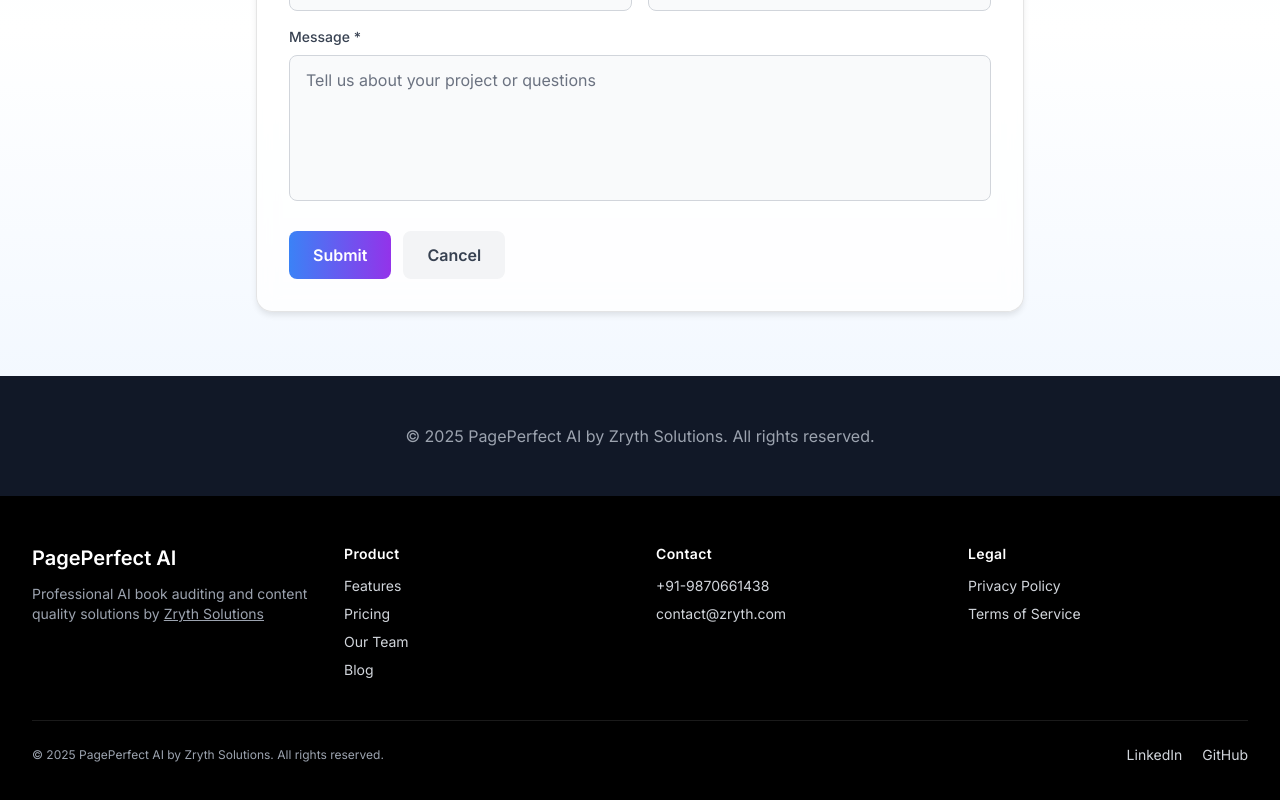
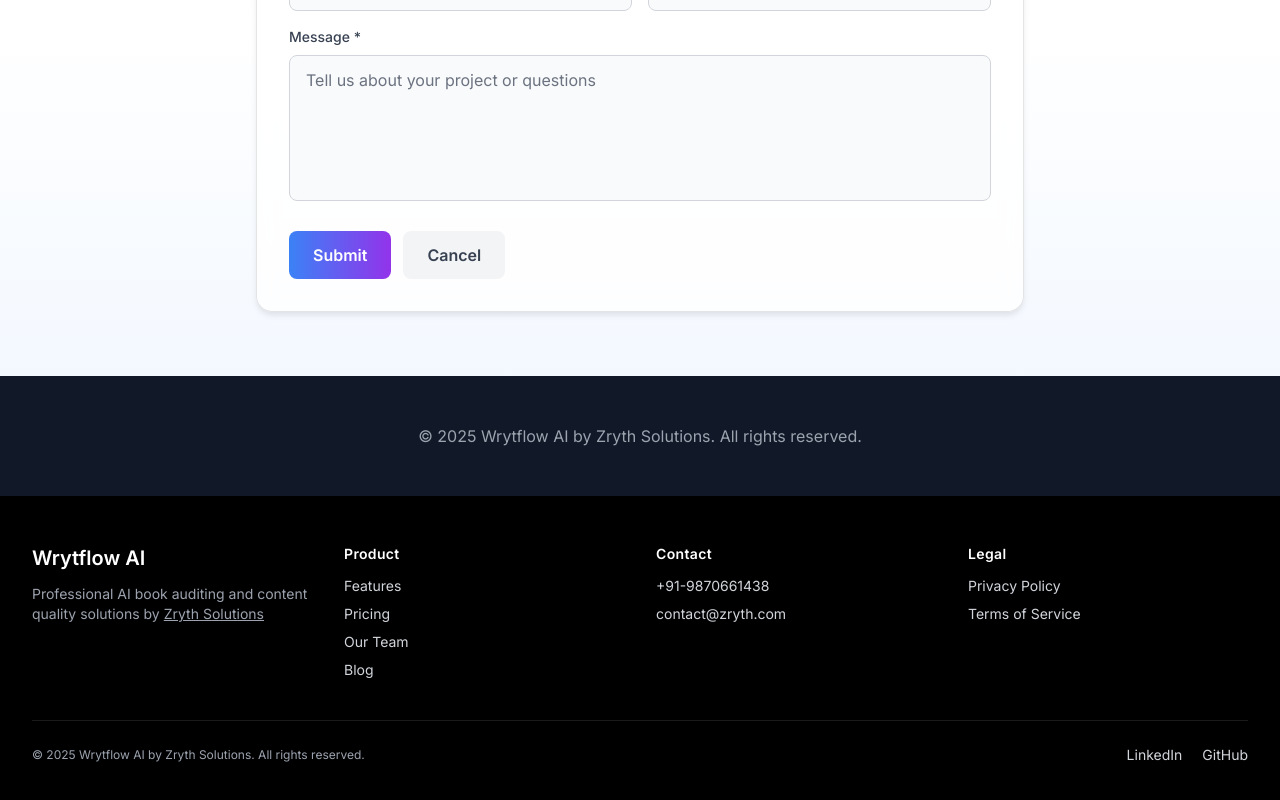
Before and after one commit to zryth-solutions/pageperfect-ai-landing, a Next.js app: page /contact in a window 1280 px wide. Shown: the part 442-1242 px from the top of the page. Built offline with nearby package versions, Linux system fonts and the light colour scheme.

Commit message:
first commit

```diff
--- a/app/blog/[slug]/page.tsx
+++ b/app/blog/[slug]/page.tsx
@@ -240,7 +240,7 @@
       <footer className="bg-gray-900 text-white py-12 px-4 sm:px-6 lg:px-8">
         <div className="max-w-7xl mx-auto text-center">
           <p className="text-gray-400">
-            © 2025 PagePerfect AI by Zryth Solutions. All rights reserved.
+            © 2025 Wrytflow AI by Zryth Solutions. All rights reserved.
           </p>
         </div>
       </footer>
--- a/app/contact/page.tsx
+++ b/app/contact/page.tsx
@@ -44,7 +44,7 @@
         className="glass-effect rounded-2xl p-6 sm:p-8 bg-white"
       >
         <input type="hidden" name="_cc" value="sharshit416@gmail.com, manas@zryth.com" />
-        <input type="hidden" name="_subject" value="New Contact Request - PagePerfect AI" />
+        <input type="hidden" name="_subject" value="New Contact Request - Wrytflow AI" />
         <input type="hidden" name="_captcha" value="false" />
         <input type="hidden" name="_next" value={nextUrl} />
 
@@ -173,7 +173,7 @@
       {/* Footer */}
       <footer className="bg-gray-900 text-white py-12 px-4 sm:px-6">
         <div className="max-w-7xl mx-auto text-center">
-          <p className="text-gray-400">© 2025 PagePerfect AI by Zryth Solutions. All rights reserved.</p>
+          <p className="text-gray-400">© 2025 Wrytflow AI by Zryth Solutions. All rights reserved.</p>
         </div>
       </footer>
     </main>
--- a/app/layout.tsx
+++ b/app/layout.tsx
@@ -6,7 +6,7 @@
 const inter = Inter({ subsets: ["latin"] });
 
 export const metadata: Metadata = {
-  title: "PagePerfect AI - Professional AI Book Auditing for Authors & Publishers",
+  title: "Wrytflow AI - Professional AI Book Auditing for Authors & Publishers",
   description: "Transform your manuscripts with AI-powered auditing. Custom knowledge bases and agentic workflows that 10x your content quality efficiency. By Zryth Solutions.",
   keywords: "AI book auditing, manuscript review, publisher tools, author tools, content quality, AI agent",
   icons: {
@@ -15,7 +15,7 @@
     apple: "/logo.png",
   },
   openGraph: {
-    title: "PagePerfect AI - Professional AI Book Auditing",
+    title: "Wrytflow AI - Professional AI Book Auditing",
     description: "Transform your manuscripts with AI-powered auditing. 10x efficiency with unmatched accuracy.",
     type: "website",
   },
--- a/app/page.tsx
+++ b/app/page.tsx
@@ -104,6 +104,7 @@
     setIsSubmitting(true);
 
     try {
+      console.log('Submitting form to API...');
       const response = await fetch('https://zryth-server.zryth.com/api/mail/submit-form', {
         method: 'POST',
         headers: {
@@ -120,7 +121,14 @@
         }),
       });
 
+      console.log('Response status:', response.status);
+
+      if (!response.ok) {
+        throw new Error(`HTTP error! status: ${response.status}`);
+      }
+
       const result = await response.json();
+      console.log('Result:', result);
 
       if (result.success) {
         alert('Your form has been submitted. We will contact you within 24 hours.');
@@ -133,25 +141,16 @@
           message: '',
           plan: 'Basic'
         });
-        // Redirect to success page
-        window.location.href = nextUrl;
       } else {
         alert(`Failed to submit form: ${result.message || 'Please try again later.'}`);
       }
     } catch (error) {
       console.error('Form submission error:', error);
-      alert('Failed to submit form. Please try again later.');
+      alert(`Failed to submit form: ${error instanceof Error ? error.message : 'Network error'}. Please contact us directly at contact@zryth.com or call +91-9870661438`);
     } finally {
       setIsSubmitting(false);
     }
   };
-
-  const [nextUrl, setNextUrl] = useState<string>("/");
-  useEffect(() => {
-    if (typeof window !== "undefined") {
-      setNextUrl(`${window.location.origin}/?lead=1`);
-    }
-  }, []);
 
   useEffect(() => {
     if (searchParams.get("lead") === "1") {
@@ -285,7 +284,7 @@
             {...fadeIn}
           >
             <h2 className="text-2xl sm:text-3xl md:text-4xl lg:text-5xl font-bold mb-4 text-gray-900">
-              Why Choose <span className="gradient-text">PagePerfect AI</span>
+              Why Choose <span className="gradient-text">Wrytflow AI</span>
             </h2>
             <p className="text-base sm:text-lg md:text-xl text-gray-600">Specialized AI auditing for authors, publishers, and writing professionals</p>
           </motion.div>
@@ -483,7 +482,7 @@
                 ))}
               </div>
               <p className="text-gray-600 mb-6 text-sm sm:text-base">
-                &ldquo;PagePerfect AI transformed our educational content quality. With their custom knowledge base, we achieved 99.9% accuracy in textbook auditing. The agentic workflows reduced our review time by 10x while maintaining our high standards.&rdquo;
+                &ldquo;Wrytflow AI transformed our educational content quality. With their custom knowledge base, we achieved 99.9% accuracy in textbook auditing. The agentic workflows reduced our review time by 10x while maintaining our high standards.&rdquo;
               </p>
               <div className="flex items-center gap-4">
                 <div className="w-10 h-10 sm:w-12 sm:h-12 bg-gradient-to-r from-blue-500 to-purple-600 rounded-full flex-shrink-0" />
@@ -528,7 +527,7 @@
               Ready to <span className="gradient-text">10x Your Efficiency?</span>
             </h2>
             <p className="text-base sm:text-lg md:text-xl text-gray-600 mb-6 sm:mb-8">
-              Join authors, publishers, and writing professionals using PagePerfect AI to achieve unmatched accuracy and 10x efficiency
+              Join authors, publishers, and writing professionals using Wrytflow AI to achieve unmatched accuracy and 10x efficiency
             </p>
             <div className="flex flex-col sm:flex-row gap-3 sm:gap-4 justify-center items-center">
               <button
@@ -562,7 +561,7 @@
             </button>
 
             <div className="text-center mb-6">
-              <h3 className="text-2xl sm:text-3xl font-bold mb-2 text-gray-900">Get Started with PagePerfect AI</h3>
+              <h3 className="text-2xl sm:text-3xl font-bold mb-2 text-gray-900">Get Started with Wrytflow AI</h3>
               <p className="text-gray-600 text-sm sm:text-base">Let&rsquo;s discuss your content auditing needs and analyze your books for quality</p>
             </div>
 
--- a/app/team/page.tsx
+++ b/app/team/page.tsx
@@ -140,7 +140,7 @@
         <div className="max-w-7xl mx-auto">
           <div className="text-center">
             <Link href="/" className="inline-flex items-center justify-center space-x-2 mb-4">
-              <span className="text-lg sm:text-xl font-bold gradient-text">PagePerfect AI</span>
+              <span className="text-lg sm:text-xl font-bold gradient-text">Wrytflow AI</span>
             </Link>
             <p className="text-gray-600 text-sm mb-4">
               Professional AI book auditing and content quality solutions by{" "}
--- a/components/Footer.tsx
+++ b/components/Footer.tsx
@@ -6,7 +6,7 @@
       <div className="max-w-7xl mx-auto">
         <div className="grid grid-cols-1 sm:grid-cols-2 lg:grid-cols-4 gap-8 mb-10">
           <div>
-            <h3 className="text-xl font-semibold text-white mb-3">PagePerfect AI</h3>
+            <h3 className="text-xl font-semibold text-white mb-3">Wrytflow AI</h3>
             <p className="text-sm text-gray-400">
               Professional AI book auditing and content quality solutions by
               <a
@@ -52,7 +52,7 @@
         </div>
 
         <div className="border-t border-white/10 pt-6 flex flex-col sm:flex-row items-center justify-between gap-4">
-          <p className="text-xs text-gray-400">© {new Date().getFullYear()} PagePerfect AI by Zryth Solutions. All rights reserved.</p>
+          <p className="text-xs text-gray-400">© {new Date().getFullYear()} Wrytflow AI by Zryth Solutions. All rights reserved.</p>
           <div className="flex items-center gap-5 text-sm">
             <a href="https://www.linkedin.com/company/zryth/" className="hover:text-white transition-colors">LinkedIn</a>
             <a href="https://github.com/zryth-solutions" className="hover:text-white transition-colors">GitHub</a>
--- a/components/Navbar.tsx
+++ b/components/Navbar.tsx
@@ -58,7 +58,7 @@
           <Link href="/" className="flex items-center space-x-2 group">
             <Sparkles className="w-6 h-6 sm:w-8 sm:h-8 text-blue-500 group-hover:text-blue-600 transition-colors" />
             <span className="text-lg sm:text-xl font-bold gradient-text">
-              PagePerfect AI
+              Wrytflow AI
             </span>
           </Link>
 
--- a/components/TryItOut.tsx
+++ b/components/TryItOut.tsx
@@ -1,12 +1,11 @@
 "use client";
 
-import { useEffect, useState } from "react";
+import { useState } from "react";
 import { motion } from "framer-motion";
 import { X, Upload, Send, FileText, Trash2 } from "lucide-react";
 
 export default function TryItOut() {
   const [open, setOpen] = useState(false);
-  const [nextUrl, setNextUrl] = useState<string>("/");
   const [board, setBoard] = useState("CBSE");
   const [isSubmitting, setIsSubmitting] = useState(false);
 
@@ -48,12 +47,6 @@
     return `${mb.toFixed(2)} MB`;
   };
 
-  useEffect(() => {
-    if (typeof window !== "undefined") {
-      setNextUrl(`${window.location.origin}/?try=1`);
-    }
-  }, []);
-
   const handleFormSubmit = async (e: React.FormEvent<HTMLFormElement>) => {
     e.preventDefault();
     setIsSubmitting(true);
@@ -62,6 +55,7 @@
       // Determine board value
       const boardValue = board === "Other" ? form.boardOther : board;
 
+      console.log('Submitting demo form to API...');
       const response = await fetch('https://zryth-server.zryth.com/api/mail/submit-form', {
         method: 'POST',
         headers: {
@@ -77,7 +71,14 @@
         }),
       });
 
+      console.log('Response status:', response.status);
+
+      if (!response.ok) {
+        throw new Error(`HTTP error! status: ${response.status}`);
+      }
+
       const result = await response.json();
+      console.log('Result:', result);
 
       if (result.success) {
         alert('Your demo request has been submitted. We will email your results within 24 hours.');
@@ -90,14 +91,12 @@
           pdf: null,
         });
         setBoard("CBSE");
-        // Redirect to success page
-        window.location.href = nextUrl;
       } else {
         alert(`Failed to submit form: ${result.message || 'Please try again later.'}`);
       }
     } catch (error) {
       console.error('Form submission error:', error);
-      alert('Failed to submit form. Please try again later.');
+      alert(`Failed to submit form: ${error instanceof Error ? error.message : 'Network error'}. Please contact us directly at contact@zryth.com or call +91-9870661438`);
     } finally {
       setIsSubmitting(false);
     }
--- a/package.json
+++ b/package.json
@@ -1,5 +1,5 @@
 {
-  "name": "pageperfect-ai",
+  "name": "wrytflow-ai",
   "version": "0.1.0",
   "private": true,
   "scripts": {
```
Also changed, not shown: 1 other file (tests, documents, lock files or other folders).
